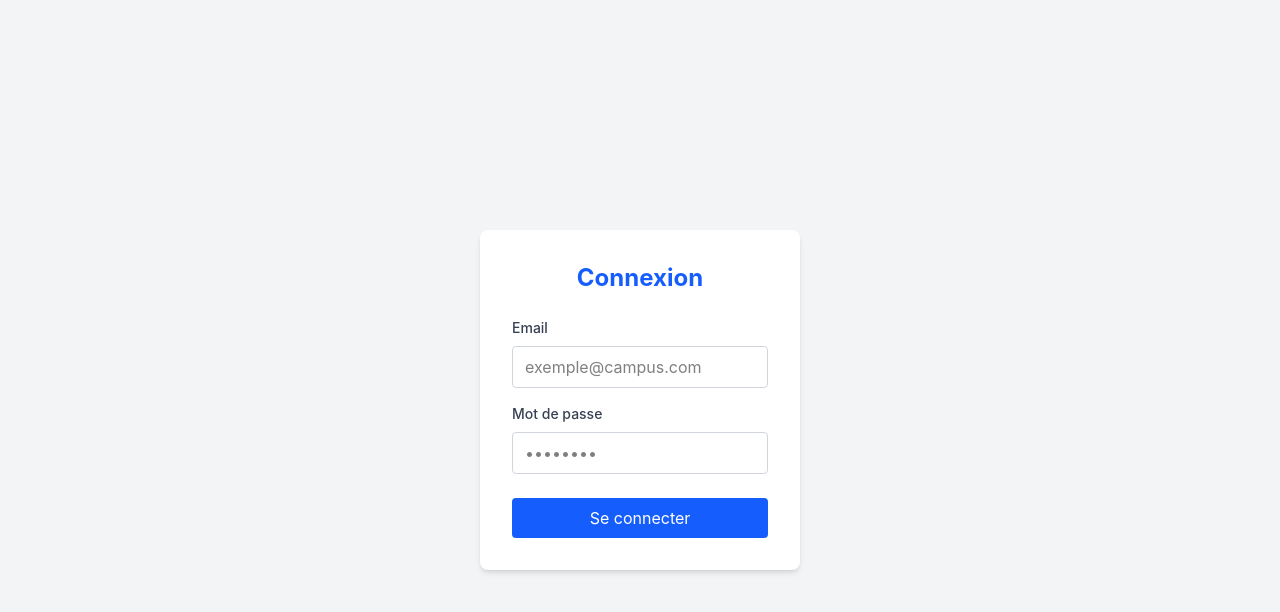
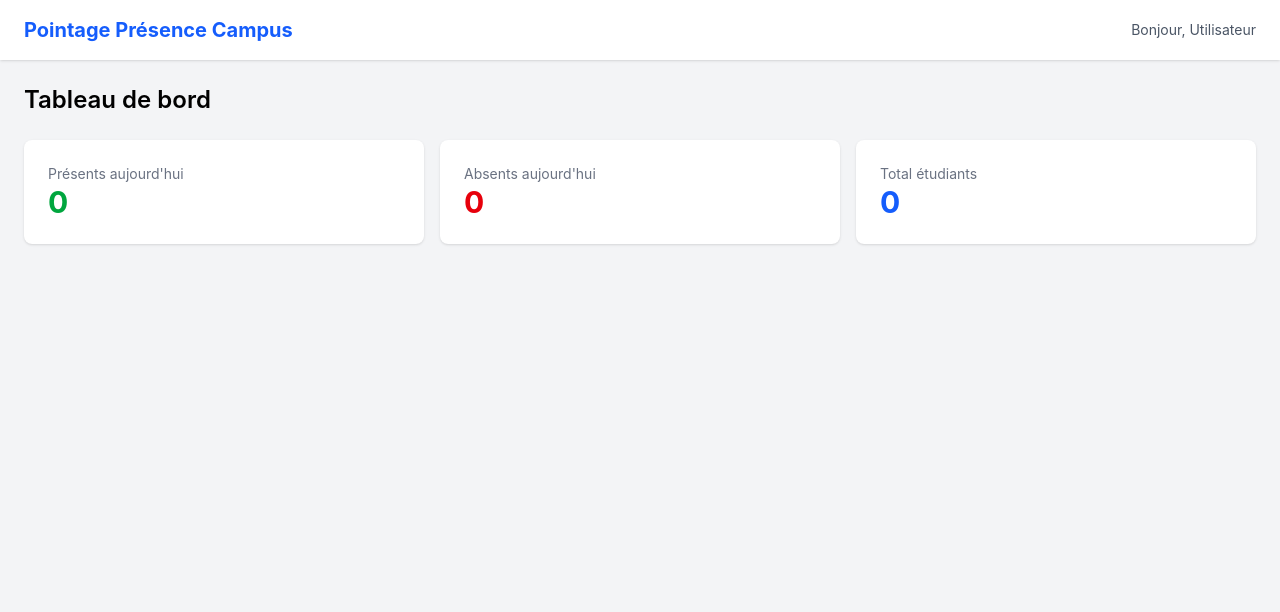
Before and after one commit to mg7984992-byte/pointage-presence-campus, a React (Vite) app: page / in a window 1280 px wide. Shown: the top 612 px of the page. Built offline with nearby package versions, Linux system fonts and the light colour scheme.

Commit message:
Ajout page Dashboard

```diff
--- a/src/App.tsx
+++ b/src/App.tsx
@@ -1,7 +1,7 @@
-import LoginPage from './pages/LoginPage'
+import DashboardPage from './pages/DashboardPage'
 
 function App() {
-  return <LoginPage />
+  return <DashboardPage />
 }
 
 export default App
--- /dev/null
+++ b/src/pages/DashboardPage.tsx
@@ -0,0 +1,36 @@
+function DashboardPage() {
+  return (
+    <div className="min-h-screen bg-gray-100">
+      {/* Barre de navigation */}
+      <header className="bg-white shadow px-6 py-4 flex justify-between items-center">
+        <h1 className="text-xl font-bold text-blue-600">
+          Pointage Présence Campus
+        </h1>
+        <span className="text-sm text-gray-600">Bonjour, Utilisateur</span>
+      </header>
+
+      {/* Contenu principal */}
+      <main className="p-6">
+        <h2 className="text-2xl font-semibold mb-6">Tableau de bord</h2>
+
+        {/* Cartes de statistiques */}
+        <div className="grid grid-cols-1 md:grid-cols-3 gap-4">
+          <div className="bg-white p-6 rounded-lg shadow">
+            <p className="text-sm text-gray-500">Présents aujourd'hui</p>
+            <p className="text-3xl font-bold text-green-600">0</p>
+          </div>
+          <div className="bg-white p-6 rounded-lg shadow">
+            <p className="text-sm text-gray-500">Absents aujourd'hui</p>
+            <p className="text-3xl font-bold text-red-600">0</p>
+          </div>
+          <div className="bg-white p-6 rounded-lg shadow">
+            <p className="text-sm text-gray-500">Total étudiants</p>
+            <p className="text-3xl font-bold text-blue-600">0</p>
+          </div>
+        </div>
+      </main>
+    </div>
+  )
+}
+
+export default DashboardPage
```
